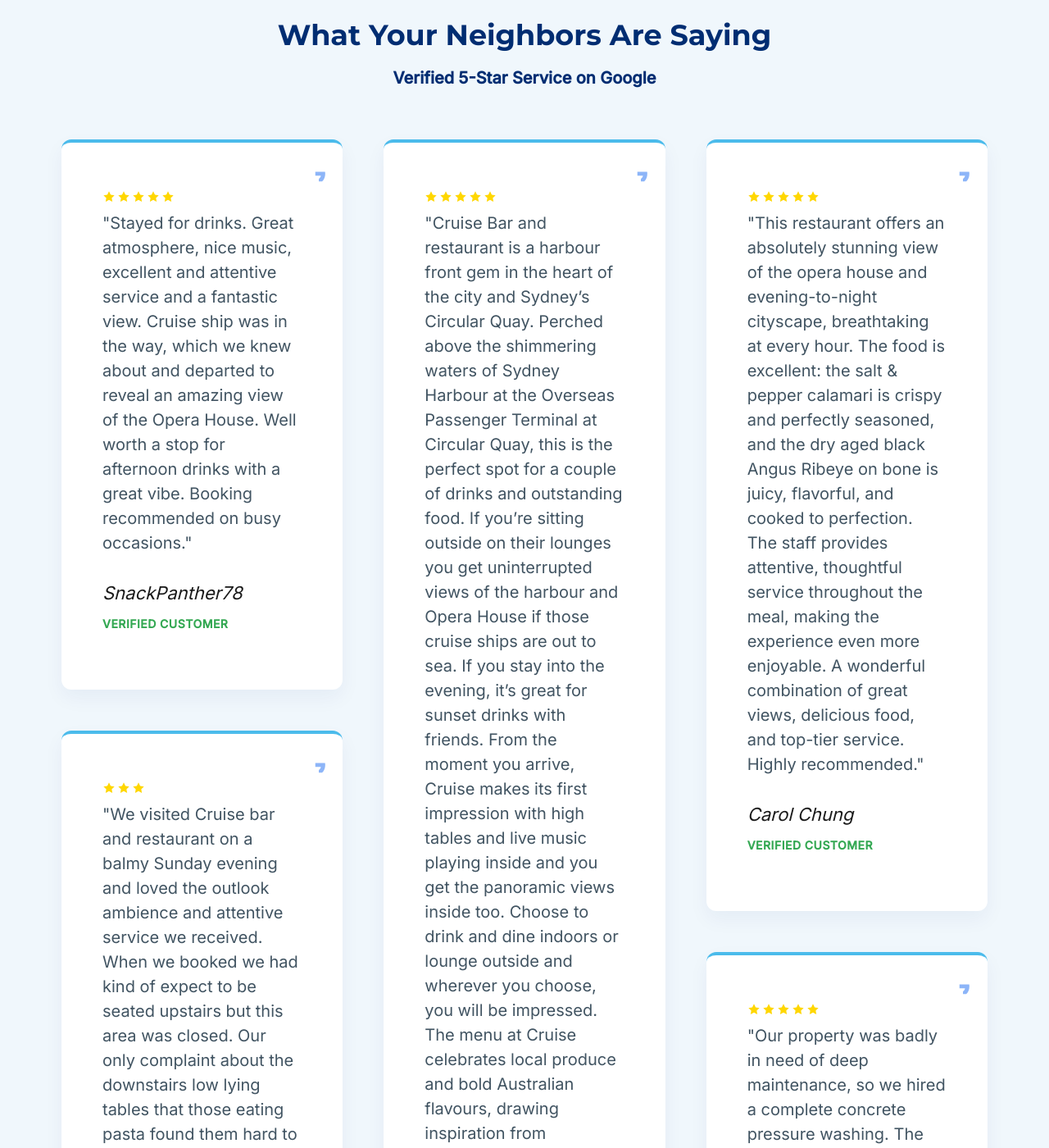
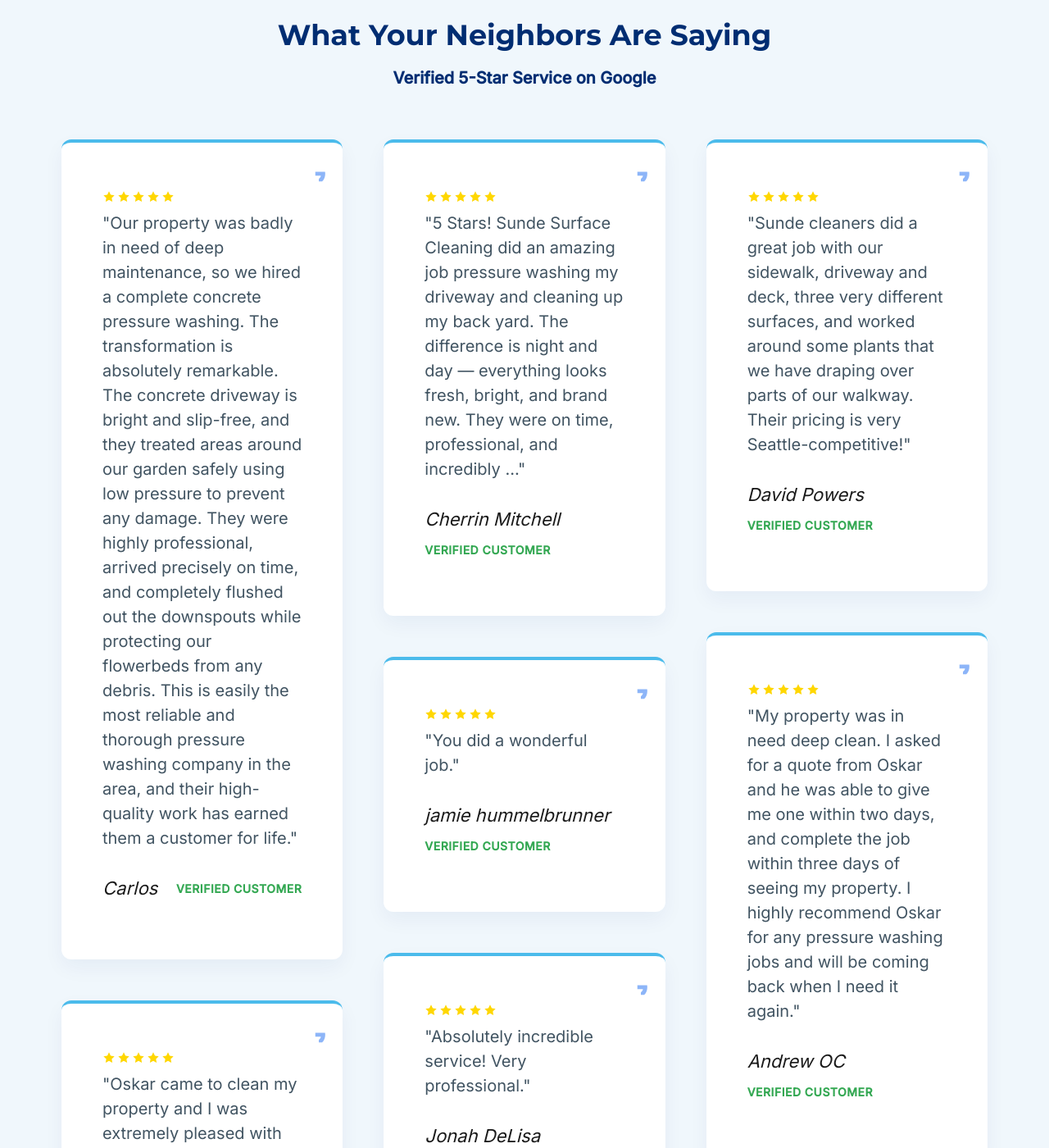
Before and after one commit to sundesurfacecleaning/sundesurfacecleaning.com, a Jekyll site: the page built from index.html, in a window 1280 px wide and 1400 px high, scrolled down 4583 px. Shown: the whole window at 82% size. Built offline with Jekyll 4.4.1, drawn with Linux system fonts in a browser that asks for light colours; some of the changed text lies outside the part shown.

Commit message:
feat: Add dynamic* google reviews

```diff
--- a/_data/reviews.yml
+++ b/_data/reviews.yml
@@ -1,94 +1,87 @@
-- name: SnackPanther78
-  stars: 5
-  verified: true
-  googleLink: https://search.google.com/local/reviews?placeid=ChIJi6C1MxquEmsR9-c-3O48ykI
-  text: |-
-    Stayed for drinks. Great atmosphere, nice music, excellent and attentive service and a fantastic view.
-    Cruise ship was in the way, which we knew about and departed to reveal an amazing view of the Opera House. Well worth a stop for afternoon drinks with a great vibe. Booking recommended on busy occasions.
-- name: Espy Eats
-  stars: 3
-  verified: true
-  googleLink: https://search.google.com/local/reviews?placeid=ChIJi6C1MxquEmsR9-c-3O48ykI
-  text: We visited Cruise bar and restaurant on a balmy Sunday evening and loved the outlook ambience and attentive service we received. When we booked we had kind of expect to be seated upstairs but this area was closed. Our only complaint about the downstairs low lying tables that those eating pasta found them hard to eat that type of meal from without making a mess. Food wise what did disappoint unfortunately was the temperature of the food that was served… both pastas and my steak were luke warm at best when they arrived to us. The only dish that arrived warm seems to be the chicken parma… which had us thinking all the other dishes must have been waiting on the pass for an absolute age before being sent along with the parma. Definitely a disappointment temperature wise but still good flavours and we still enjoyed our time at Cruise overall.
-- name: Sarah charles (Thewhereto)
-  stars: 5
-  verified: true
-  googleLink: https://search.google.com/local/reviews?placeid=ChIJi6C1MxquEmsR9-c-3O48ykI
-  text: |-
-    Cruise Bar and restaurant is a harbour front gem in the heart of the city and Sydney’s Circular Quay.
-
-    Perched above the shimmering waters of Sydney Harbour at the Overseas Passenger Terminal at Circular Quay, this is the perfect spot for a couple of drinks and outstanding food.
-
-    If you’re sitting outside on their lounges you get uninterrupted views of the harbour and Opera House if those cruise ships are out to sea. If you stay into the evening, it’s great for sunset drinks with friends.
-
-    From the moment you arrive, Cruise makes its first impression with high tables and live music playing inside and you get the panoramic views inside too. Choose to drink and dine indoors or lounge outside and wherever you choose, you will be impressed.
-
-    The menu at Cruise celebrates local produce and bold Australian flavours, drawing inspiration from Australia’s diverse landscapes and sea life. We loved the pan seared barramundi with macadamia cream, and the cold seafood platter with stunning oysters, prawns, scallop and lobster. The food was perfect for the stomach and the setting.
-
-    What pairs better with harbour views than a creative cocktail? They incorporate native Australian botanicals such as Lilly Flower. We tried Whether it be a beer or wine, cocktail or mocktail, you name it they make it. This “French Fashion” (or their version of an old fashioned) was insanely good - beurre-noisette whiskey, liquor de noix, walnut bitters and shortbread. Clarity, clear and beautiful infused smooth flavours!
-
-    Book ahead for dinner and weekends because naturally, the views and vibe draw big crowds.
-
-    Come early for sunset — there’s nothing quite like sipping a spritz by the harbour. Soak up our beautiful city!
-
-    Whether you’re a Sydneysider showing visitors around, or a local  simply chasing great food, unique cocktails, and killer views, Cruise Bar & Restaurant captures the essence of Sydney life.
-- name: JIM LEE
-  stars: 3
-  verified: true
-  googleLink: https://search.google.com/local/reviews?placeid=ChIJi6C1MxquEmsR9-c-3O48ykI
-  text: |-
-    We recently held our company event at Cruise Bar in Circular Quay.
-    The location was absolutely stunning, with amazing harbour views that really added to the Christmas and year-end celebration. The atmosphere was lively, and the venue itself was stylish and enjoyable.
-
-    However, the overall service and catering fell short of expectations. The drinks selection was very limited, and the finger-food portions were quite small, with not much variety. Many of us ended up going out for dinner afterwards because the food wasn’t sufficient for an event of this size.
-
-    Service was also inconsistent. Some servers seemed inexperienced or part-time, and the bar staff were often distracted on their phones, resulting in slow responses. For such a premium location, I expected a higher level of professionalism and attention.
-
-    Cruise Bar is undeniably beautiful and well-located, but the food and service quality need improvement to match the venue’s reputation.
-- name: Carol Chung
-  stars: 5
-  verified: true
-  googleLink: https://search.google.com/local/reviews?placeid=ChIJi6C1MxquEmsR9-c-3O48ykI
-  text: 'This restaurant offers an absolutely stunning view of the opera house and evening-to-night cityscape, breathtaking at every hour. The food is excellent: the salt & pepper calamari is crispy and perfectly seasoned, and the dry aged black Angus Ribeye on bone is juicy, flavorful, and cooked to perfection. The staff provides attentive, thoughtful service throughout the meal, making the experience even more enjoyable. A wonderful combination of great views, delicious food, and top-tier service. Highly recommended.'
 - name: Carlos
   stars: 5
   verified: true
-  googleLink: https://www.google.com/maps/place/Sunde+Surface+Cleaning/@47.608715,-122.339798,11z/data=!4m8!3m7!1s0x6d7abd183e611d1f:0x6c6e472ec74b9d2a!8m2!3d47.608715!4d-122.339798!9m1!1b1!16s%2Fg%2F11nk0s6v07
-  text: |
-    Our property was badly in need of deep maintenance, so we hired a complete concrete pressure washing. The transformation is absolutely remarkable. The concrete driveway is bright and slip-free, and they treated areas around our garden safely using low pressure to prevent any damage. They were highly professional, arrived precisely on time, and completely flushed out the downspouts while protecting our flowerbeds from any debris. This is easily the most reliable and thorough pressure washing company in the area.
-- name: Cherrin
-  stars: 5
-  verified: true
-  googleLink: https://www.google.com/maps/place/Sunde+Surface+Cleaning/@47.608715,-122.339798,11z/data=!4m8!3m7!1s0x6d7abd183e611d1f:0x6c6e472ec74b9d2a!8m2!3d47.608715!4d-122.339798!9m1!1b1!16s%2Fg%2F11nk0s6v07
-  text: |
-    5 Stars! Sunde Surface Cleaning did an amazing job pressure washing my driveway and cleaning up my back yard. The difference is night and day — everything looks fresh, bright, and brand new. They were on time, professional, and incredibly thorough. I’m genuinely impressed with the quality of their work and highly recommend them to anyone who needs reliable surface cleaning.
+  googleLink: https://www.google.com/maps/reviews/data=!4m6!14m5!1m4!2m3!1sCi9DQUlRQUNvZENodHljRjlvT25wck1qaDJjakF3TTJ0TlJHSjJkVFZ2VVVKU1ZYYxAB!2m1!1s0x689227bb13e8b6af:0x83d189ace12501a3
+  text: Our property was badly in need of deep maintenance, so we hired a complete concrete pressure washing. The transformation is absolutely remarkable. The concrete driveway is bright and slip-free, and they treated areas around our garden safely using low pressure to prevent any damage. They were highly professional, arrived precisely on time, and completely flushed out the downspouts while protecting our flowerbeds from any debris. This is easily the most reliable and thorough pressure washing company in the area, and their high-quality work has earned them a customer for life.
 - name: JJ
   stars: 5
   verified: true
-  googleLink: https://www.google.com/maps/place/Sunde+Surface+Cleaning/@47.608715,-122.339798,11z/data=!4m8!3m7!1s0x6d7abd183e611d1f:0x6c6e472ec74b9d2a!8m2!3d47.608715!4d-122.339798!9m1!1b1!16s%2Fg%2F11nk0s6v07
-  text: |
-    Oskar came to clean my property and I was extremely pleased with the results. He is a very hard-working individual while the results back that up. They were unmatched from any other company we’ve used.
-- name: Silvia
+  googleLink: https://www.google.com/maps/reviews/data=!4m6!14m5!1m4!2m3!1sCi9DQUlRQUNvZENodHljRjlvT21ka1JUbExWVWcxZDNoa1RXVnZNMVZNYWt0NlIzYxAB!2m1!1s0x689227bb13e8b6af:0x83d189ace12501a3
+  text: Oskar came to clean my property and I was extremely pleased with the results. He is a very hard-working individual while the results back that up. They were unmatched from any other company we’ve used.
+- name: lauren koval
   stars: 5
   verified: true
-  googleLink: https://www.google.com/maps/place/Sunde+Surface+Cleaning/@47.608715,-122.339798,11z/data=!4m8!3m7!1s0x6d7abd183e611d1f:0x6c6e472ec74b9d2a!8m2!3d47.608715!4d-122.339798!9m1!1b1!16s%2Fg%2F11nk0s6v07
-  text: |
-    Oskar was very professional and transparent with his prices! I will definitely be using this service again!
-- name: Lauren
+  googleLink: https://www.google.com/maps/reviews/data=!4m6!14m5!1m4!2m3!1sCi9DQUlRQUNvZENodHljRjlvT2tsQmFEQmpNbFJhVG5sWk9IWjVWbmt5UWkxWFVFRRAB!2m1!1s0x689227bb13e8b6af:0x83d189ace12501a3
+  text: Professional, friendly and efficient cleaning service. Our decks look amazing!
+- name: Paul Faust
   stars: 5
   verified: true
-  googleLink: https://www.google.com/maps/place/Sunde+Surface+Cleaning/@47.608715,-122.339798,11z/data=!4m8!3m7!1s0x6d7abd183e611d1f:0x6c6e472ec74b9d2a!8m2!3d47.608715!4d-122.339798!9m1!1b1!16s%2Fg%2F11nk0s6v07
-  text: |
-    Professional, friendly and efficient cleaning service. Our decks look amazing!
-- name: Sarah
+  googleLink: https://www.google.com/maps/reviews/data=!4m6!14m5!1m4!2m3!1sCi9DQUlRQUNvZENodHljRjlvT21ocFdWUnZMVXByWm5kVk5VWnJOVmt6U3paalJVRRAB!2m1!1s0x689227bb13e8b6af:0x83d189ace12501a3
+  text: Happy with the outcome and job done by this youthful contractor. Glad he can accept all types of payment.
+- name: Silvia Stantcheva
   stars: 5
   verified: true
-  googleLink: https://www.google.com/maps/place/Sunde+Surface+Cleaning/@47.608715,-122.339798,11z/data=!4m8!3m7!1s0x6d7abd183e611d1f:0x6c6e472ec74b9d2a!8m2!3d47.608715!4d-122.339798!9m1!1b1!16s%2Fg%2F11nk0s6v07
-  text: |
-    Sunde Surface Cleaning did a great job pressure washing our patio, driveway and deck - very professional and thorough.
-- name: Paul
+  googleLink: https://www.google.com/maps/reviews/data=!4m6!14m5!1m4!2m3!1sCi9DQUlRQUNvZENodHljRjlvT2tZNFlYazJjWFp6VEhSb2JUQktabmt6VGpaclVYYxAB!2m1!1s0x689227bb13e8b6af:0x83d189ace12501a3
+  text: Oskar was very professional and transparent with his prices! I will definitely be using this service again !
+- name: Cherrin Mitchell
   stars: 5
   verified: true
-  googleLink: https://www.google.com/maps/place/Sunde+Surface+Cleaning/@47.608715,-122.339798,11z/data=!4m8!3m7!1s0x6d7abd183e611d1f:0x6c6e472ec74b9d2a!8m2!3d47.608715!4d-122.339798!9m1!1b1!16s%2Fg%2F11nk0s6v07
-  text: |
-    Happy with the outcome and job done by this youthful contractor. Glad he can accept all types of payment.
+  googleLink: https://www.google.com/maps/reviews/data=!4m6!14m5!1m4!2m3!1sCi9DQUlRQUNvZENodHljRjlvT2sxUE5HUTRkR3hwTm1wVlIyUmhiR3RFYVV0c2ExRRAB!2m1!1s0x689227bb13e8b6af:0x83d189ace12501a3
+  text: 5 Stars! Sunde Surface Cleaning did an amazing job pressure washing my driveway and cleaning up my back yard. The difference is night and day — everything looks fresh, bright, and brand new. They were on time, professional, and incredibly …
+- name: jamie hummelbrunner
+  stars: 5
+  verified: true
+  googleLink: https://www.google.com/maps/reviews/data=!4m6!14m5!1m4!2m3!1sCi9DQUlRQUNvZENodHljRjlvT25WTFZtUnRjVXhJVG5WWFEydHNRbmRQZG1KWGRWRRAB!2m1!1s0x689227bb13e8b6af:0x83d189ace12501a3
+  text: You did a wonderful job.
+- name: Jonah DeLisa
+  stars: 5
+  verified: true
+  googleLink: https://www.google.com/maps/reviews/data=!4m6!14m5!1m4!2m3!1sCi9DQUlRQUNvZENodHljRjlvT25SMGNWaE1jVGhXTlc1VVZXeFljRlpDTUZkWlFWRRAB!2m1!1s0x689227bb13e8b6af:0x83d189ace12501a3
+  text: Absolutely incredible service! Very professional.
+- name: Sancheznot
+  stars: 5
+  verified: true
+  googleLink: https://www.google.com/maps/reviews/data=!4m6!14m5!1m4!2m3!1sCi9DQUlRQUNvZENodHljRjlvT2pVNFRFMWphVkp1TUhreFUxWnFNSHB4ZGxOM2VGRRAB!2m1!1s0x689227bb13e8b6af:0x83d189ace12501a3
+  text: Amazing service 👌🏽 …
+- name: Jonathan
+  stars: 5
+  verified: true
+  googleLink: https://www.google.com/maps/reviews/data=!4m6!14m5!1m4!2m3!1sCi9DQUlRQUNvZENodHljRjlvT2pOTk5YSTFNazFPT0U0MGJEa3RSVmc0UWs5VlFVRRAB!2m1!1s0x689227bb13e8b6af:0x83d189ace12501a3
+  text: Amazing Service!
+- name: Francesco Deleo
+  stars: 5
+  verified: true
+  googleLink: https://www.google.com/maps/reviews/data=!4m6!14m5!1m4!2m3!1sCi9DQUlRQUNvZENodHljRjlvT21aWFVtcHNhbmg1WkZSdlJVRlVhWGd4TUU4eVZYYxAB!2m1!1s0x689227bb13e8b6af:0x83d189ace12501a3
+  text: Oskar from Sunde Surface Cleaning did an outstanding job cleaning our deck in preparation for listing our home, and I couldn't be happier with the results. …
+- name: Kevin Kaiser
+  stars: 5
+  verified: true
+  googleLink: https://www.google.com/maps/reviews/data=!4m6!14m5!1m4!2m3!1sCi9DQUlRQUNvZENodHljRjlvT2s5TFVrOWFWazF5YUZCT1dXZFJOWFJaTVhSMVUxRRAB!2m1!1s0x689227bb13e8b6af:0x83d189ace12501a3
+  text: I highly recommend Sunde Surface Cleaner for anyone looking for top‑quality pressure washing. Oscar transformed all the cement around our home—it looks brand new. He’s personable, kind, and committed to doing the job exceptionally well. Outstanding service from start to finish.
+- name: David Powers
+  stars: 5
+  verified: true
+  googleLink: https://www.google.com/maps/reviews/data=!4m6!14m5!1m4!2m3!1sCi9DQUlRQUNvZENodHljRjlvT2t0dlpWWldWMGszYTJNNE1ESm5SWEI1U21wNk0yYxAB!2m1!1s0x689227bb13e8b6af:0x83d189ace12501a3
+  text: Sunde cleaners did a great job with our sidewalk, driveway and deck, three very different surfaces, and worked around some plants that we have draping over parts of our walkway. Their pricing is very Seattle-competitive!
+- name: Andrew OC
+  stars: 5
+  verified: true
+  googleLink: https://www.google.com/maps/reviews/data=!4m6!14m5!1m4!2m3!1sCi9DQUlRQUNvZENodHljRjlvT2tJM0xYWlFSMnh5U21aV1JsRlZZV0Z3WVV0WlJtYxAB!2m1!1s0x689227bb13e8b6af:0x83d189ace12501a3
+  text: My property was in need deep clean. I asked for a quote from Oskar and he was able to give me one within two days, and complete the job within three days of seeing my property. I highly recommend Oskar for any pressure washing jobs and will be coming back when I need it again.
+- name: Sarah Jackson
+  stars: 5
+  verified: true
+  googleLink: https://www.google.com/maps/reviews/data=!4m6!14m5!1m4!2m3!1sCi9DQUlRQUNvZENodHljRjlvT21SR1RtbHdRMWd6TTB3eVNIbERRbGRwWXpNNGNsRRAB!2m1!1s0x689227bb13e8b6af:0x83d189ace12501a3
+  text: Sunde Surface Cleaning did a great job pressure washing our patio, driveway and deck - very professional and thorough.
+- name: Graham
+  stars: 5
+  verified: true
+  googleLink: https://www.google.com/maps/reviews/data=!4m6!14m5!1m4!2m3!1sCi9DQUlRQUNvZENodHljRjlvT205U04yWlpiVzF6T1dkaVowaE1lVEJMWkVKWE5IYxAB!2m1!1s0x689227bb13e8b6af:0x83d189ace12501a3
+- name: Amelia Wright
+  stars: 5
+  verified: true
+  googleLink: https://www.google.com/maps/reviews/data=!4m6!14m5!1m4!2m3!1sCi9DQUlRQUNvZENodHljRjlvT2tWcVJrWXpkblZVWVZrMFpGSm9jelkxZWw5MFdXYxAB!2m1!1s0x689227bb13e8b6af:0x83d189ace12501a3
+- name: Gus Anderson
+  stars: 5
+  verified: true
+  googleLink: https://www.google.com/maps/reviews/data=!4m6!14m5!1m4!2m3!1sCi9DQUlRQUNvZENodHljRjlvT25aSGJHNXBRbVl3TTJ4VVRHUlJTME5zWkRCZkxYYxAB!2m1!1s0x689227bb13e8b6af:0x83d189ace12501a3
--- a/index.html
+++ b/index.html
@@ -14,6 +14,7 @@
                 <div class="hero-carousel-container">
                     <div class="hero-carousel-track" id="hero-reviews-carousel">
                         {% for review in site.data.reviews %}
+                        {% if review.text and review.text != "" %}
                         <div class="hero-carousel-item">
                             <div class="stars" style="margin-bottom: 0.25rem;">
                                 {% for i in (1..review.stars) %}
@@ -23,6 +24,7 @@
                             <p class="hero-carousel-text" style="max-width: 800px;">{{ review.text | truncate: 160 }}</p>
                             <span class="hero-carousel-author">{{ review.name }}</span>
                         </div>
+                        {% endif %}
                         {% endfor %}
                     </div>
                 </div>
@@ -243,7 +245,9 @@
                             <svg class="icon icon-fill" style="color: #FFD700; width: 0.8rem; height: 0.8rem;" viewBox="0 0 24 24"><path d="M12 2l3.09 6.26L22 9.27l-5 4.87 1.18 6.88L12 17.77l-6.18 3.25L7 14.14 2 9.27l6.91-1.01L12 2z"/></svg>
                             {% endfor %}
                         </div>
+                        {% if review.text and review.text != "" %}
                         <p class="testimonial-text">"{{ review.text }}"</p>
+                        {% endif %}
                         <div class="testimonial-meta">
                             <span class="testimonial-author">{{ review.name }}</span>
                             {% if review.verified %}
```
Also changed, not shown: scripts/fetch-reviews.js (+20 -14 lines).
